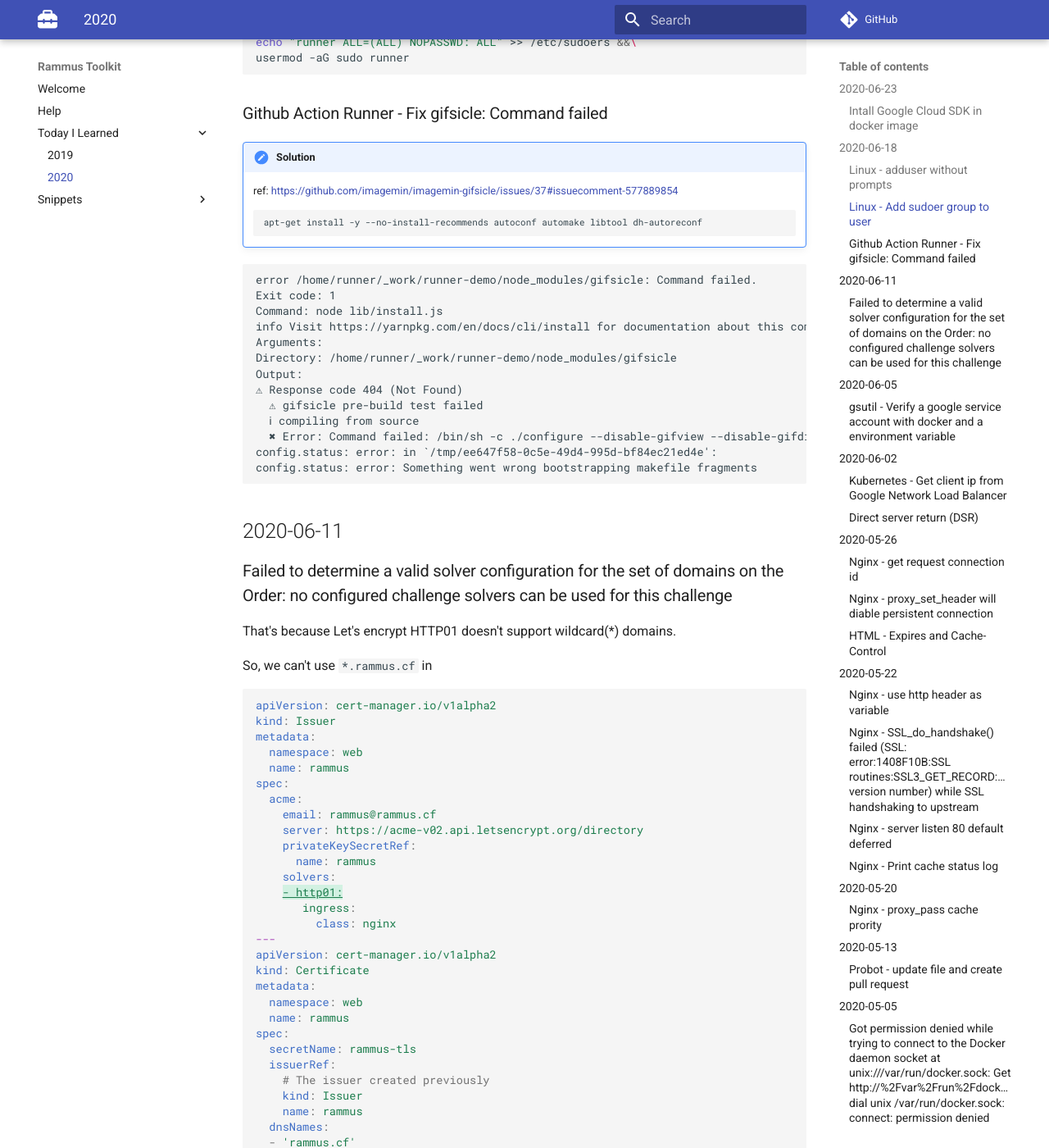
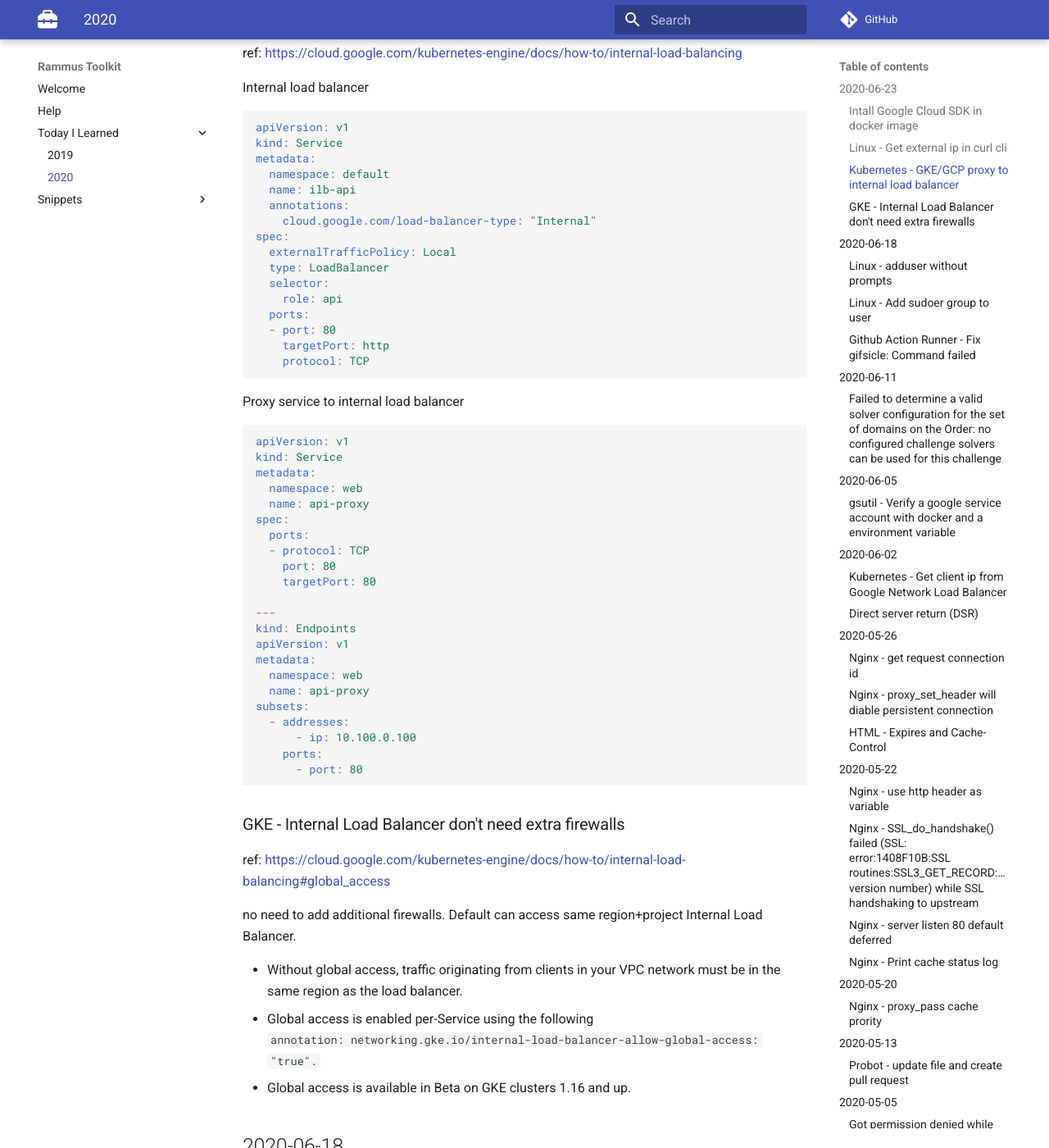
Before and after one commit to RammusXu/toolkit, an MkDocs documentation site: the page built from docs/Today-I-Learned/2020.md, in a window 1280 px wide and 1400 px high, scrolled down 720 px. Shown: the whole window at 82% size. Built offline with MkDocs 1.6.1 and Material for MkDocs 9.7.7, drawn with Linux system fonts in a browser that asks for light colours; comment, search, counter and statistics services are not loaded; some of the changed text lies outside the part shown.

Commit message:
2020-06-23 and format

````diff
--- a/docs/Today-I-Learned/2020.md
+++ b/docs/Today-I-Learned/2020.md
@@ -1,5 +1,6 @@
 
 What I learned in 2020.
+
 ## 2020-06-23
 ### Intall Google Cloud SDK in docker image
 
@@ -12,6 +13,73 @@ RUN \
 
 ENV PATH $PATH:/root/google-cloud-sdk/bin
 ```
+
+### Linux - Get external ip in curl cli
+ref: https://www.tecmint.com/find-linux-server-public-ip-address/
+```bash
+$ curl ifconfig.co
+$ curl ifconfig.me
+$ curl icanhazip.com
+```
+
+### Kubernetes - GKE/GCP proxy to internal load balancer
+ref: https://cloud.google.com/kubernetes-engine/docs/how-to/internal-load-balancing
+
+Internal load balancer
+```yaml
+apiVersion: v1
+kind: Service
+metadata:
+  namespace: default
+  name: ilb-api
+  annotations:
+    cloud.google.com/load-balancer-type: "Internal"
+spec:
+  externalTrafficPolicy: Local
+  type: LoadBalancer
+  selector:
+    role: api
+  ports:
+  - port: 80
+    targetPort: http
+    protocol: TCP
+```
+
+Proxy service to internal load balancer
+```yaml
+apiVersion: v1
+kind: Service
+metadata:
+  namespace: web
+  name: api-proxy
+spec:
+  ports:
+  - protocol: TCP
+    port: 80
+    targetPort: 80
+
+---
+kind: Endpoints
+apiVersion: v1
+metadata:
+  namespace: web
+  name: api-proxy
+subsets:
+  - addresses:
+      - ip: 10.100.0.100
+    ports:
+      - port: 80
+```
+
+### GKE - Internal Load Balancer don't need extra firewalls
+ref: https://cloud.google.com/kubernetes-engine/docs/how-to/internal-load-balancing#global_access
+
+no need to add additional firewalls. Default can access same region+project Internal Load Balancer.
+
+- Without global access, traffic originating from clients in your VPC network must be in the same region as the load balancer.
+- Global access is enabled per-Service using the following `annotation: networking.gke.io/internal-load-balancer-allow-global-access: "true".`
+- Global access is available in Beta on GKE clusters 1.16 and up.
+
 
 ## 2020-06-18
 ### Linux - adduser without prompts
````
Also changed, not shown: docs/snippets/github-action.md (+23 -0 lines), docs/snippets/kubernetes.md (+17 -0 lines).
